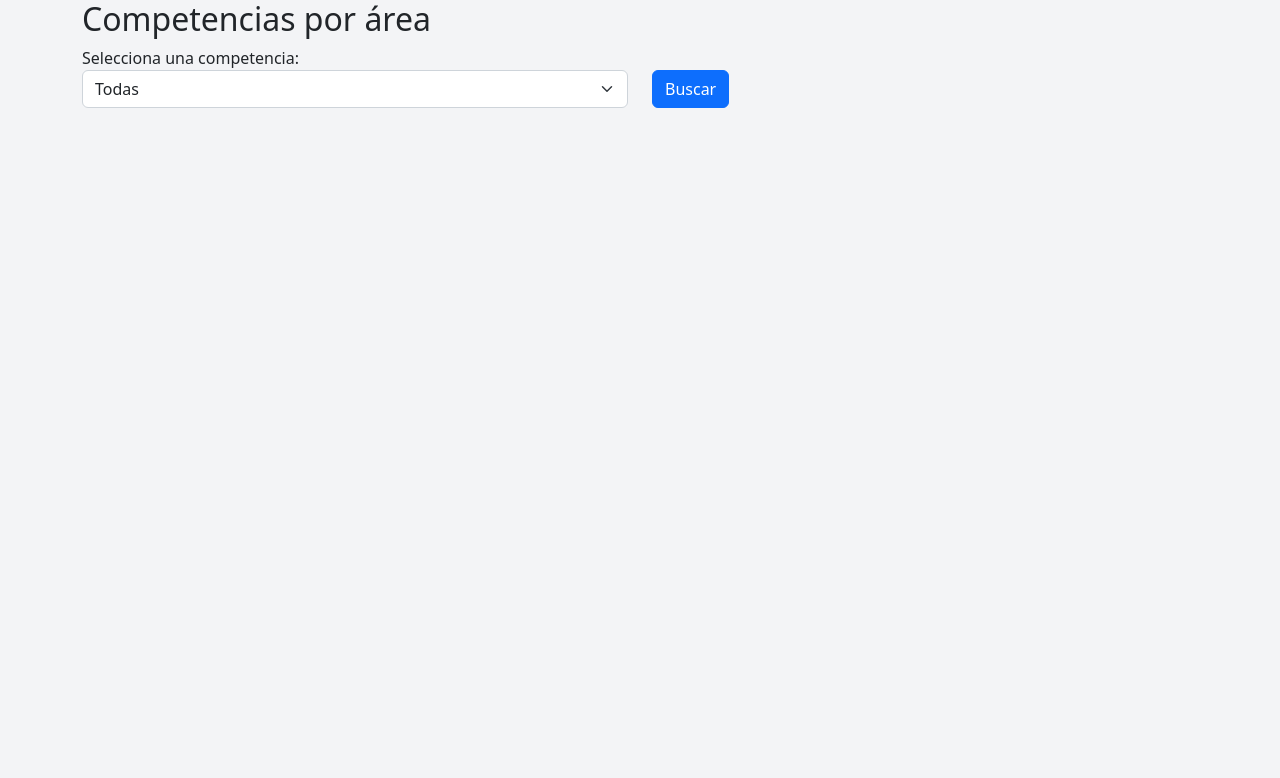
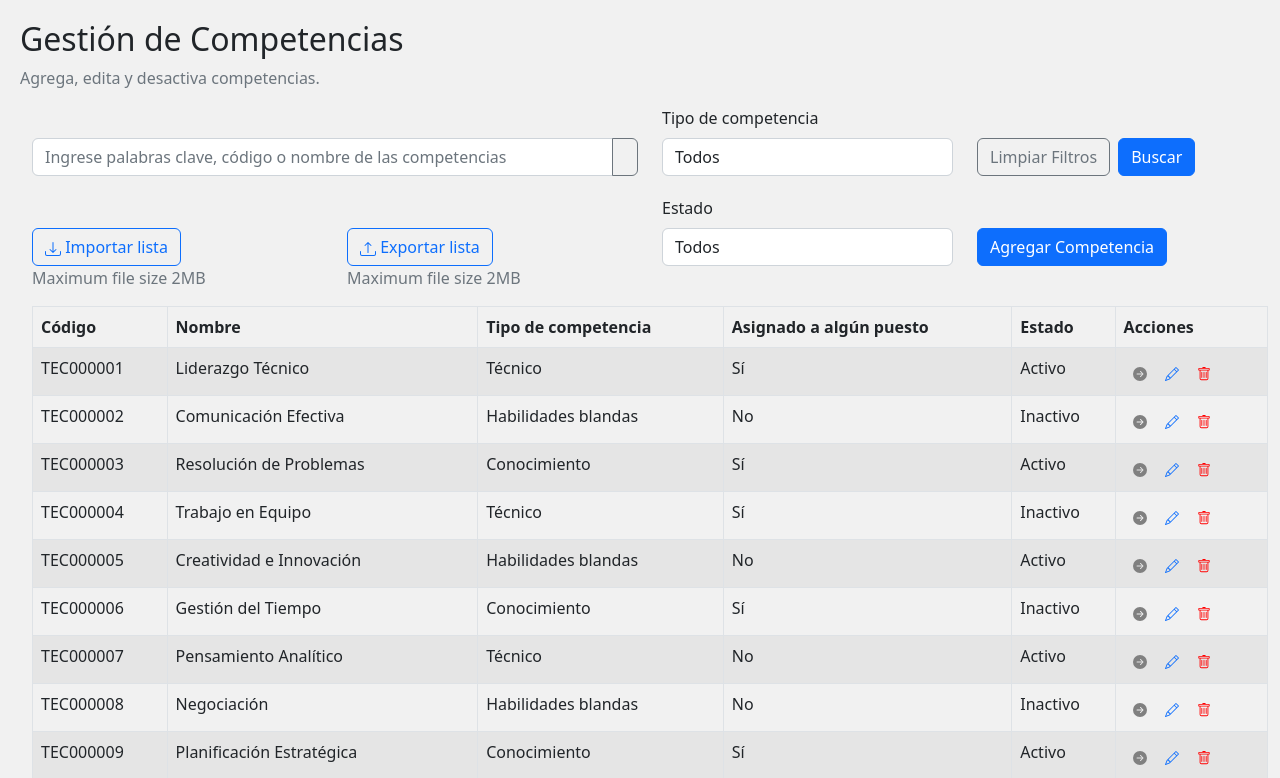
Before and after one commit to DP2softback/sigcc-front, a React (Vite) app in the folder dp2-frontend/: page / in a window 1280 px wide. Shown: the top 778 px of the page. Built offline with nearby package versions, Linux system fonts and the light colour scheme.

Commit message:
pantalla anadida, prueba lescano

```diff
--- a/dp2-frontend/src/App.tsx
+++ b/dp2-frontend/src/App.tsx
@@ -4,6 +4,7 @@ import { AuthProvider } from '@contexts/JWTAuthContext';
 import routes from '@config/router';
 import Authenticated from '@components/Authenticated';
 import PieChart from '@features/Modulo2/Components/VisualizaciónBrechasTrabajadorRRHH/ConsolidadoCompetencias';
+import CompetenciasListar from '@features/Modulo2/Components/GestionDeCompetencias/Read';
 
 const App = () => {
 
@@ -22,8 +23,10 @@ const App = () => {
       */
       }
 
-      <PieChart></PieChart>
-
+      {
+        //<PieChart></PieChart>
+        <CompetenciasListar></CompetenciasListar>
+      }
 
     </>
   )
--- a/dp2-frontend/src/features/Modulo2/Components/GestionDeCompetencias/Read.tsx
+++ b/dp2-frontend/src/features/Modulo2/Components/GestionDeCompetencias/Read.tsx
@@ -1,11 +1,11 @@
-import React, { useState } from 'react';
+import { useState } from 'react';
 import { Form, FormControl, InputGroup, Button, Table, Modal  } from 'react-bootstrap';
 import AgregarCompetencia from './Create';
 import ActualizarCompetencia from './Update';
 import BorrarCompetencia from './Delete';
 import { Download,Upload,ArrowRightCircleFill,Pencil,Trash } from 'react-bootstrap-icons';
 import './Read.css';
-import { set } from 'zod';
+import axiosInt from "@config/axios";
 const CompetenciasListar = () => {
     const [campoOrdenamiento, setCampoOrdenamiento] = useState('');
     const [tipoOrden, setTipoOrden] = useState('ascendente');
@@ -17,7 +17,7 @@ const CompetenciasListar = () => {
     const [mostrarPopUpActualizar, setmostrarPopUpActualizar] = useState(false);
     const [mostrarPopUpBorrar, setmostrarPopUpBorrar] = useState(false);
     const [competenciaSeleccionada, setCompetenciaSeleccionada] = useState(null);
-    // Datos de ejemplo para la tabla
+
     const tablaHardcode = [
         { codigo: 'TEC000001', nombre: 'Liderazgo Técnico', asignadoAPuesto: 'Sí', estado: 'Activo', tipo: 'Técnico' },
         { codigo: 'TEC000002', nombre: 'Comunicación Efectiva', asignadoAPuesto: 'No', estado: 'Inactivo', tipo: 'Habilidades blandas' },
@@ -40,15 +40,10 @@ const CompetenciasListar = () => {
         { codigo: 'TEC000019', nombre: 'Toma de Decisiones', asignadoAPuesto: 'Sí', estado: 'Activo', tipo: 'Técnico' },
         { codigo: 'TEC000020', nombre: 'Trabajo Bajo Presión', asignadoAPuesto: 'Sí', estado: 'Inactivo', tipo: 'Habilidades blandas' },
       ];
+
+    const tablaApi=[];
+
     const [competenciasData, setCompetenciasData] = useState(tablaHardcode);
-
-    const handleTipoCompetenciaChange = (event: React.ChangeEvent<HTMLSelectElement>) => {
-      setTipoCompetencia(event.target.value);
-    };
-
-    const handleEstadoChange = (event: React.ChangeEvent<HTMLSelectElement>) => {
-      setEstado(event.target.value);
-    };
 
     const agregarCompetencia = (nuevaCompetencia) => {
         setCompetenciasData([...competenciasData, nuevaCompetencia]);
@@ -116,15 +111,12 @@ const CompetenciasListar = () => {
       // Filtrado de datos
     const filtrarCompetencias = () => {
         var competenciasFiltradas = competenciasData;
-
         if (tipoCompetencia) {
           competenciasFiltradas = competenciasFiltradas.filter(competencia => competencia.tipo === tipoCompetencia);
         }
-
         if (estado) {
           competenciasFiltradas = competenciasFiltradas.filter(competencia => competencia.estado === estado);
         }
-
         if (palabrasClave) {
             const palabrasClaveLower = palabrasClave.toLowerCase();
             competenciasFiltradas = competenciasFiltradas.filter(competencia =>
@@ -134,8 +126,6 @@ const CompetenciasListar = () => {
               competencia.tipo.toLowerCase().includes(palabrasClaveLower)
             );
           }
-
-
         return competenciasFiltradas;
     };
     // Obtiene los datos ordenados
@@ -151,7 +141,6 @@ const CompetenciasListar = () => {
 
     const renderTablaCompetencias = () => {
         const competenciasFiltradas = filtrarCompetencias();
-
         if (busquedaRealizada && competenciasFiltradas.length === 0) {
             return <p>No se encontraron resultados.</p>;
           }
@@ -229,7 +218,6 @@ const CompetenciasListar = () => {
       <h2>Gestión de Competencias</h2>
       <p className="text-muted">Agrega, edita y desactiva competencias.</p>
       </div>
-
       <Form className="FormComp">
         <div className= "container-fluid">
           <div className='row'>
@@ -245,7 +233,6 @@ const CompetenciasListar = () => {
                 <i className="bi bi-search"></i>
               </Button>
             </InputGroup>
-
             <Form.Group className="col-sm-3" controlId="filtroTipoCompetencia">
               <Form.Label>Tipo de competencia</Form.Label>
               <Form.Control as="select" value={tipoCompetencia} onChange={(e) => setTipoCompetencia(e.target.value)}>
@@ -256,7 +243,6 @@ const CompetenciasListar = () => {
                 {/* Agregar más opciones de tipo de competencia aquí */}
               </Form.Control>
             </Form.Group>
-
             <div className="col-sm-3 botones">
               <Button variant="outline-secondary" className="me-2" onClick={limpiarFiltros}>
                 Limpiar Filtros
@@ -266,7 +252,6 @@ const CompetenciasListar = () => {
           </div>
         </div>
       </Form>
-
       <div className='container-fluid'>
           <div className='row descargas'>
                 <div className="col-sm-3 botones">
@@ -276,7 +261,6 @@ const CompetenciasListar = () => {
                 </Button>
                 <p className="text-muted">Maximum file size 2MB</p>
               </div>
-
               <div className="col-sm-3 botones">
                 <Button variant="outline-primary">
                 <Upload></Upload>
@@ -284,7 +268,6 @@ const CompetenciasListar = () => {
                 </Button>
                 <p className="text-muted">Maximum file size 2MB</p>
               </div>
-
               <Form.Group className="col-sm-3" controlId="filtroEstado">
                 <Form.Label>Estado</Form.Label>
                 <Form.Control as="select" value={estado} onChange={(e) => setEstado(e.target.value)}>
@@ -293,13 +276,11 @@ const CompetenciasListar = () => {
                   <option value="Inactivo">Inactivo</option>
                 </Form.Control>
               </Form.Group>
-
               <div className="col botones">
                 <div className="pop-up">
                     <Button className="btn btn-primary" variant="primary"  onClick={handleMostrarPopUpCrear}>Agregar Competencia</Button>
                 </div>
               </div>
-
           </div>
       </div>
       {mostrarPopUpCrear  && (
@@ -312,7 +293,6 @@ const CompetenciasListar = () => {
             </Modal.Body>
         </Modal>
       )}
-
       {mostrarPopUpActualizar  && (
         <Modal show={mostrarPopUpActualizar} onHide={handleCerrarPopUpActualizar}>
             <Modal.Header closeButton>
@@ -323,8 +303,6 @@ const CompetenciasListar = () => {
             </Modal.Body>
         </Modal>
       )}
-
-
       {mostrarPopUpBorrar  && (
         <Modal show={mostrarPopUpBorrar} onHide={handleCerrarPopUpBorrar}>
             <Modal.Header closeButton>
@@ -341,5 +319,4 @@ const CompetenciasListar = () => {
     </div>
   );
 };
-
 export default CompetenciasListar;
```
